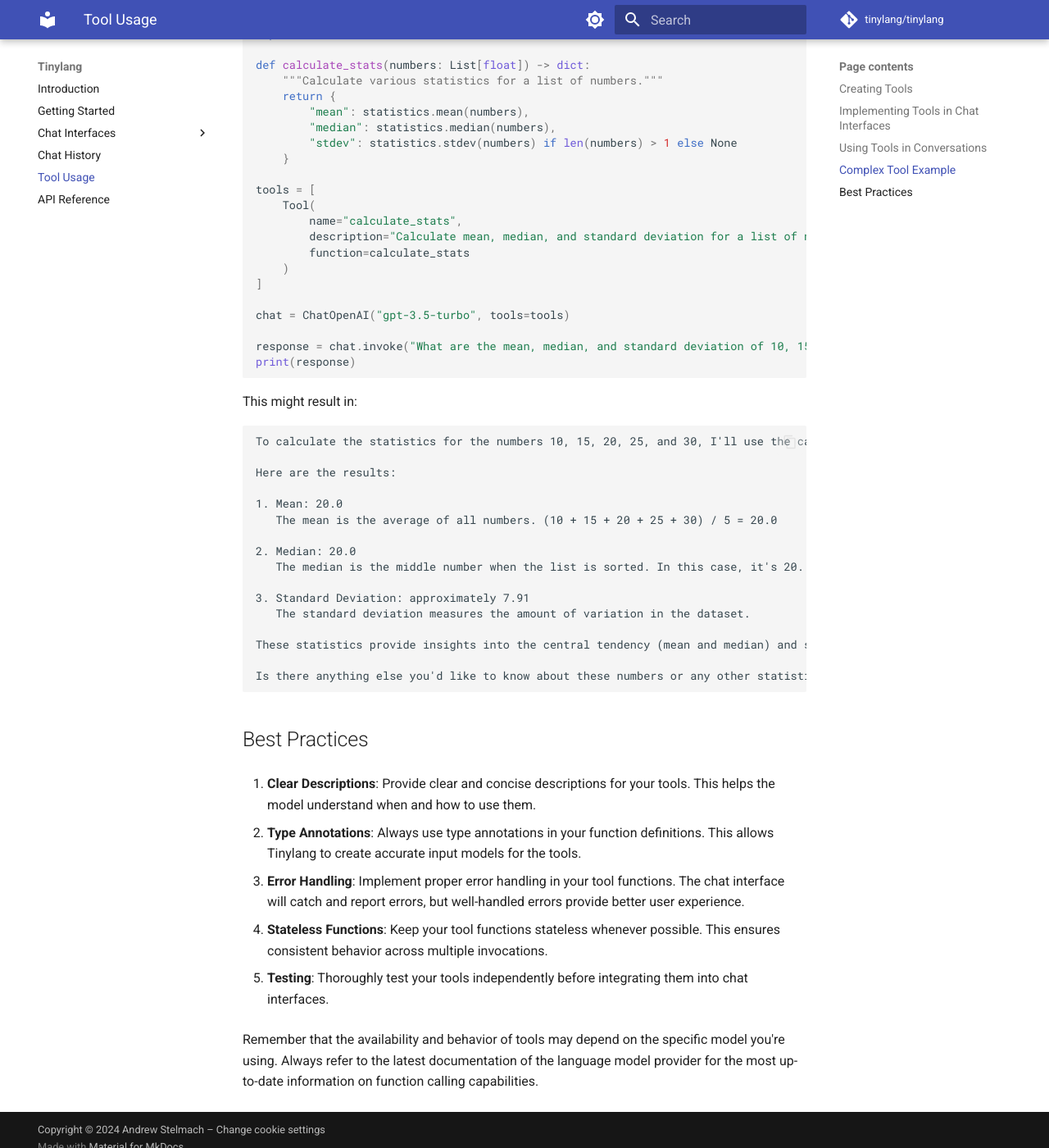
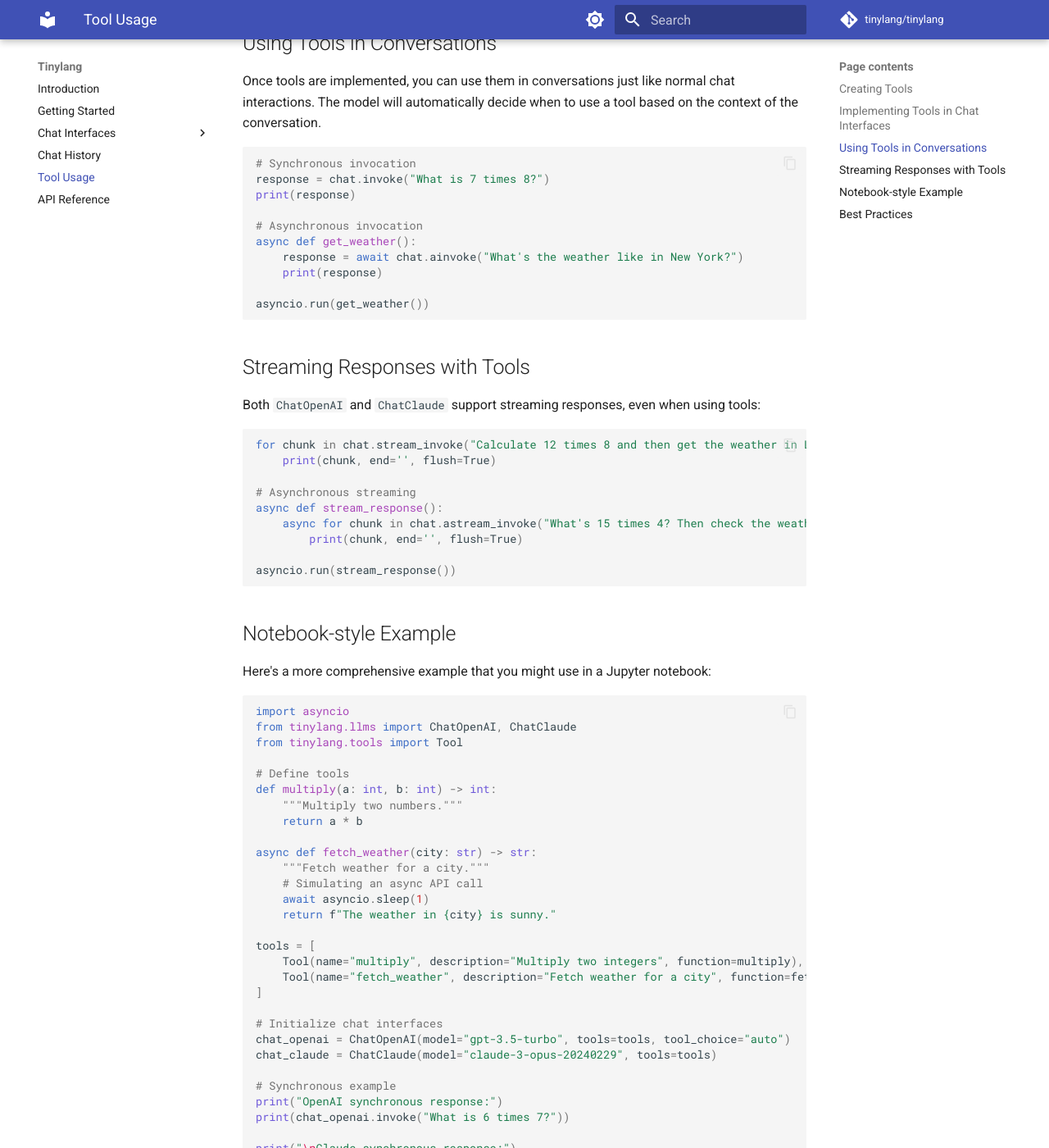
Before and after one commit to astelmach01/tinylang, an MkDocs documentation site: the page built from docs/tool_usage.md, in a window 1280 px wide and 1400 px high, scrolled down 2317 px. Shown: the whole window at 82% size. Built offline with MkDocs 1.6.1 and Material for MkDocs 9.7.7, drawn with Linux system fonts in a browser that asks for light colours; comment, search, counter and statistics services are not loaded; some of the changed text lies outside the part shown.

Commit message:
added tool choice

````diff
--- a/docs/tool_usage.md
+++ b/docs/tool_usage.md
@@ -1,6 +1,6 @@
 # Tool Usage in Tinylang
 
-Tools in Tinylang allow language models to call specific functions when needed, enhancing their capabilities and allowing for more complex interactions. This document explains how to create, implement, and use tools across different chat interfaces in Tinylang.
+Tools in Tinylang allow language models to call specific functions when needed, enhancing their capabilities and allowing for more complex interactions. This document explains how to create, implement, and use both synchronous and asynchronous tools across different chat interfaces in Tinylang.
 
 ## Creating Tools
 
@@ -18,6 +18,25 @@ my_tool = Tool(
     name="my_function_name",
     description="A brief description of what the function does",
     function=my_function
+)
+```
+
+For asynchronous tools, use an async function:
+
+```python
+import asyncio
+from tinylang.tools import Tool
+
+async def my_async_function(param1: type1, param2: type2) -> return_type:
+    """Async function description."""
+    # Async function implementation
+    await asyncio.sleep(1)  # Simulating an async operation
+    return result
+
+my_async_tool = Tool(
+    name="my_async_function_name",
+    description="A brief description of what the async function does",
+    function=my_async_function
 )
 ```
 
@@ -40,7 +59,8 @@ my_tool_with_custom_model = Tool(
 
 ## Implementing Tools in Chat Interfaces
 
-Currently, tool usage is primarily implemented in the `ChatOpenAI` class. Here's how to initialize a chat interface with tools:
+Tools can be implemented in both the `ChatOpenAI` and `ChatClaude` classes. Here's how to initialize a chat interface with tools:
+
 
 ```python
 from tinylang.llms import ChatOpenAI
@@ -50,11 +70,22 @@ def multiply(a: int, b: int) -> int:
     """Multiply two numbers."""
     return a * b
 
+async def fetch_weather(city: str) -> str:
+    """Fetch weather for a city."""
+    # Simulating an async API call
+    await asyncio.sleep(1)
+    return f"The weather in {city} is sunny."
+
 tools = [
     Tool(
         name="multiply",
         description="Multiply two integers",
         function=multiply
+    ),
+    Tool(
+        name="fetch_weather",
+        description="Fetch weather for a city",
+        function=fetch_weather
     )
 ]
 
@@ -65,7 +96,7 @@ chat = ChatOpenAI(
 )
 ```
 
-The `tool_choice` parameter determines how the model decides which function to call. Options include:
+The `tool_choice` parameter in `ChatOpenAI` determines how the model decides which function to call. Options include:
 
 - `"auto"`: The model decides whether to call a function and which one to call.
 - `"none"`: The model is not allowed to call any functions.
@@ -76,72 +107,104 @@ The `tool_choice` parameter determines how the model decides which function to c
 Once tools are implemented, you can use them in conversations just like normal chat interactions. The model will automatically decide when to use a tool based on the context of the conversation.
 
 ```python
+# Synchronous invocation
 response = chat.invoke("What is 7 times 8?")
 print(response)
+
+# Asynchronous invocation
+async def get_weather():
+    response = await chat.ainvoke("What's the weather like in New York?")
+    print(response)
+
+asyncio.run(get_weather())
 ```
 
-This might result in:
+## Streaming Responses with Tools
 
-```
-To calculate 7 times 8, I'll use the multiply function.
+Both `ChatOpenAI` and `ChatClaude` support streaming responses, even when using tools:
 
-7 times 8 equals 56.
 
-Is there anything else you'd like to know?
+```python
+for chunk in chat.stream_invoke("Calculate 12 times 8 and then get the weather in London."):
+    print(chunk, end='', flush=True)
+
+# Asynchronous streaming
+async def stream_response():
+    async for chunk in chat.astream_invoke("What's 15 times 4? Then check the weather in Tokyo."):
+        print(chunk, end='', flush=True)
+
+asyncio.run(stream_response())
 ```
 
-## Complex Tool Example
+## Notebook-style Example
 
-Here's an example of a more complex tool that calculates statistics for a list of numbers:
+Here's a more comprehensive example that you might use in a Jupyter notebook:
 
 ```python
-from tinylang.llms import ChatOpenAI
+import asyncio
+from tinylang.llms import ChatOpenAI, ChatClaude
 from tinylang.tools import Tool
-from typing import List
-import statistics
 
-def calculate_stats(numbers: List[float]) -> dict:
-    """Calculate various statistics for a list of numbers."""
-    return {
-        "mean": statistics.mean(numbers),
-        "median": statistics.median(numbers),
-        "stdev": statistics.stdev(numbers) if len(numbers) > 1 else None
-    }
+# Define tools
+def multiply(a: int, b: int) -> int:
+    """Multiply two numbers."""
+    return a * b
+
+async def fetch_weather(city: str) -> str:
+    """Fetch weather for a city."""
+    # Simulating an async API call
+    await asyncio.sleep(1)
+    return f"The weather in {city} is sunny."
 
 tools = [
-    Tool(
-        name="calculate_stats",
-        description="Calculate mean, median, and standard deviation for a list of numbers",
-        function=calculate_stats
-    )
+    Tool(name="multiply", description="Multiply two integers", function=multiply),
+    Tool(name="fetch_weather", description="Fetch weather for a city", function=fetch_weather)
 ]
 
-chat = ChatOpenAI("gpt-3.5-turbo", tools=tools)
+# Initialize chat interfaces
+chat_openai = ChatOpenAI(model="gpt-3.5-turbo", tools=tools, tool_choice="auto")
+chat_claude = ChatClaude(model="claude-3-opus-20240229", tools=tools)
 
-response = chat.invoke("What are the mean, median, and standard deviation of 10, 15, 20, 25, and 30?")
-print(response)
+# Synchronous example
+print("OpenAI synchronous response:")
+print(chat_openai.invoke("What is 6 times 7?"))
+
+print("\nClaude synchronous response:")
+print(chat_claude.invoke("What is 6 times 7?"))
+
+# Asynchronous example
+async def async_example():
+    print("\nOpenAI asynchronous response:")
+    print(await chat_openai.ainvoke("What's the weather like in Paris?"))
+
+    print("\nClaude asynchronous response:")
+    print(await chat_claude.ainvoke("What's the weather like in Paris?"))
+
+asyncio.run(async_example())
+
+# Streaming example
+print("\nOpenAI streaming response:")
+for chunk in chat_openai.stream_invoke("Calculate 9 times 5, then check the weather in Tokyo."):
+    print(chunk, end='', flush=True)
+
+print("\n\nClaude streaming response:")
+for chunk in chat_claude.stream_invoke("Calculate 9 times 5, then check the weather in Tokyo."):
+    print(chunk, end='', flush=True)
+
+# Async streaming example
+async def async_streaming_example():
+    print("\n\nOpenAI async streaming response:")
+    async for chunk in chat_openai.astream_invoke("What's 12 times 3? Then check the weather in London."):
+        print(chunk, end='', flush=True)
+
+    print("\n\nClaude async streaming response:")
+    async for chunk in chat_claude.astream_invoke("What's 12 times 3? Then check the weather in London."):
+        print(chunk, end='', flush=True)
+
+asyncio.run(async_streaming_example())
 ```
 
-This might result in:
-
-```
-To calculate the statistics for the numbers 10, 15, 20, 25, and 30, I'll use the calculate_stats function.
-
-Here are the results:
-
-1. Mean: 20.0
-   The mean is the average of all numbers. (10 + 15 + 20 + 25 + 30) / 5 = 20.0
-
-2. Median: 20.0
-   The median is the middle number when the list is sorted. In this case, it's 20.
-
-3. Standard Deviation: approximately 7.91
-   The standard deviation measures the amount of variation in the dataset.
-
-These statistics provide insights into the central tendency (mean and median) and spread (standard deviation) of the given numbers.
-
-Is there anything else you'd like to know about these numbers or any other statistical calculations?
-```
+This notebook-style example demonstrates how to use both synchronous and asynchronous tools with OpenAI and Claude, including streaming responses.
 
 ## Best Practices
 
@@ -153,6 +216,10 @@ Is there anything else you'd like to know about these numbers or any other stati
 
 4. **Stateless Functions**: Keep your tool functions stateless whenever possible. This ensures consistent behavior across multiple invocations.
 
-5. **Testing**: Thoroughly test your tools independently before integrating them into chat interfaces.
+5. **Async vs Sync**: Use async functions for I/O-bound operations (like API calls) and sync functions for CPU-bound operations. This helps maintain responsiveness in your application.
+
+6. **Testing**: Thoroughly test your tools independently before integrating them into chat interfaces. Test both synchronous and asynchronous scenarios.
+
+7. **Context Management**: Be mindful of the context when using async tools. Ensure you're in an async context when calling async methods.
 
 Remember that the availability and behavior of tools may depend on the specific model you're using. Always refer to the latest documentation of the language model provider for the most up-to-date information on function calling capabilities.
````
Also changed, not shown: README.md (+3 -0 lines), 1 other file.
